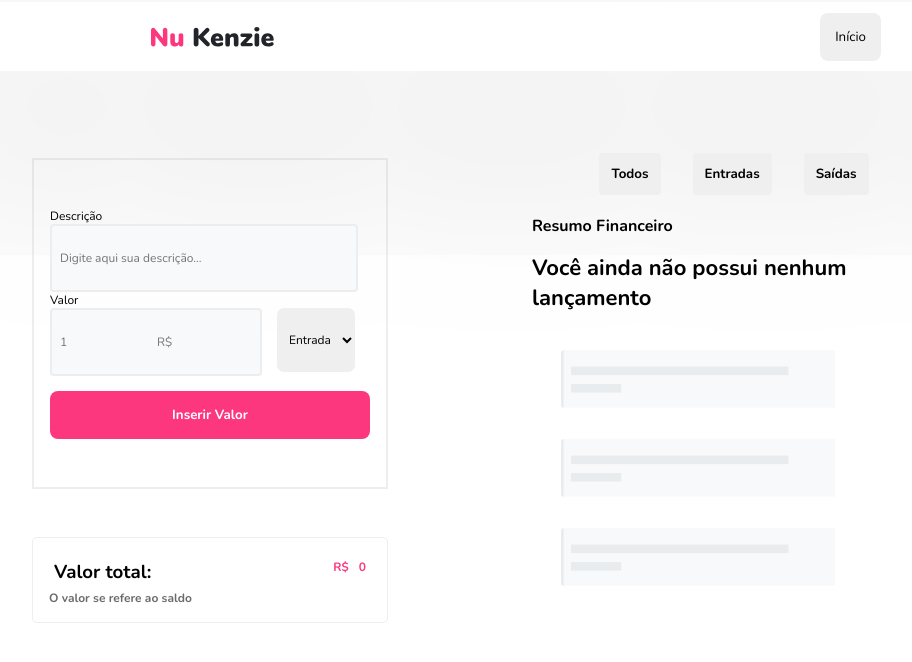
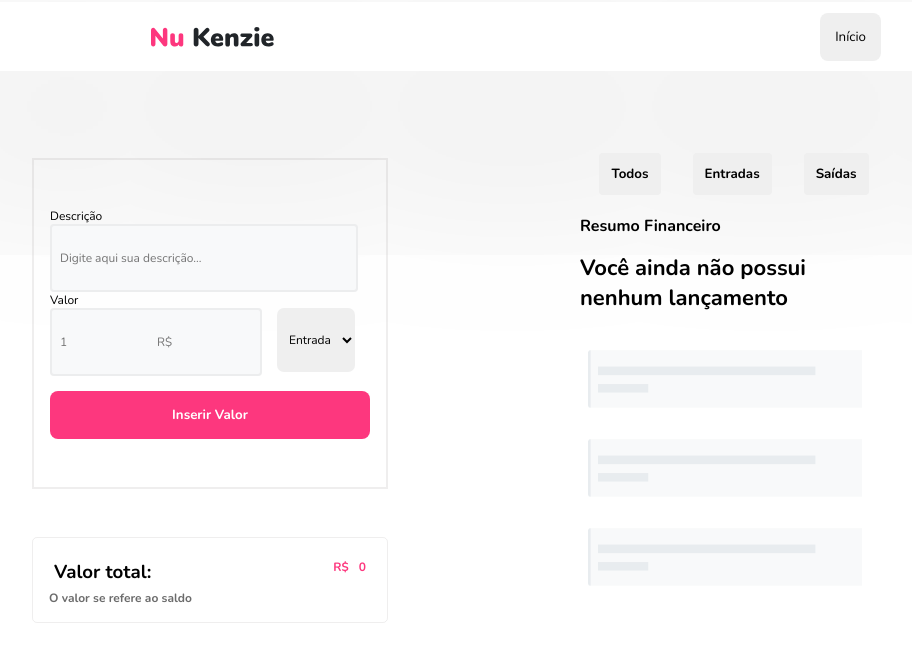
Before and after one commit to isabelpaiva/nukenzie, a React (Vite) app in the folder nukenzie/: page / in a window 1280 px wide. Both pictures are taken after a click on the button "Iniciar". Shown: the top 662 px of the page, without its empty margins (124-1036 px from the left). Built offline with nearby package versions, Linux system fonts and the light colour scheme.

Commit message:
feat: header alterations, css

```diff
--- a/nukenzie/src/App.jsx
+++ b/nukenzie/src/App.jsx
@@ -1,7 +1,7 @@
 import { useState } from "react";
 import NuKenziePage from "./pages/PageNuKenzie/NuKenziePage";
 import { v4 as uuidv4 } from "uuid";
-import Header from "./components/header";
+import Header from "./components/Header";
 import HomePage from "./pages/HomePage";
 
 function App() {
--- a/nukenzie/src/components/List/List.jsx
+++ b/nukenzie/src/components/List/List.jsx
@@ -19,8 +19,8 @@ export const CardList = ({ filterList, removeCardfromCardList }) => {
           ))}
         </>
       ) : (
+          <div className="div">
         <div>
-          <div>
             <p className="financial-summary">Resumo Financeiro</p>
           </div>
           <div className="div-container">
--- a/nukenzie/src/components/List/index.css
+++ b/nukenzie/src/components/List/index.css
@@ -14,6 +14,14 @@
   display: flex;
   margin: 0 auto;
   margin-top: 1rem;
+}
+
+.div{
+  max-width: 308px;
+  margin: 0 auto;
+  display: flex;
+  flex-direction: column;
+  position: inherit;
 }
 
 .ul-container{
--- a/nukenzie/src/pages/HomePage/index.css
+++ b/nukenzie/src/pages/HomePage/index.css
@@ -30,10 +30,11 @@
   border-radius: 5px;
   border: none;
   margin-top: 2rem;
+  font-weight: bold;
 }
 
 .button-start:hover {
-  background-color: #98053e;
+  background-color: #ff0095;
   transition: 1s;
 }
 
```
Also changed, not shown: nukenzie/src/components/Header/index.css (renamed from nukenzie/src/components/header/index.css), nukenzie/src/components/Header/index.jsx (renamed from nukenzie/src/components/header/index.jsx).
